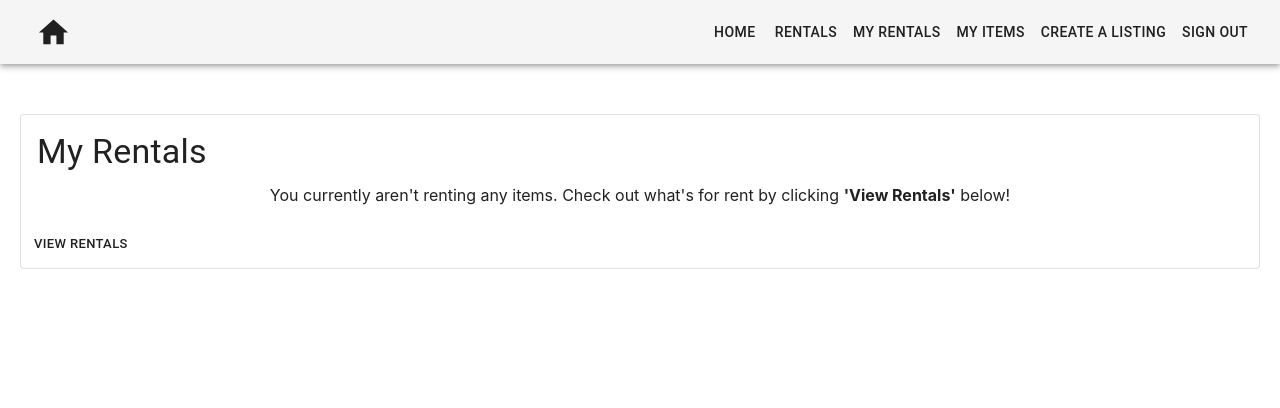
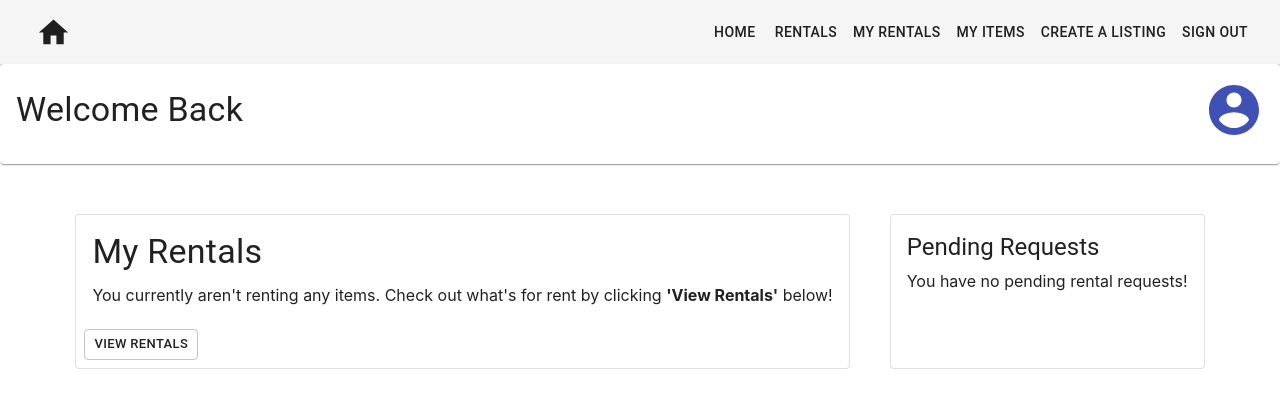
Before and after one commit to ptct-use-my-tech-3/use-my-tech-front-end-new, a React (Create React App) app: page /home in a window 1280 px wide. Shown: the top 408 px of the page. Built offline with nearby package versions, Linux system fonts and the light colour scheme; sample sign-in values are in the browser's storage.

Commit message:
set up basic styling for user dashboard

```diff
--- a/src/components/ImageUpload.js
+++ b/src/components/ImageUpload.js
@@ -42,7 +42,7 @@ const ImageUpload = props => {
 
                     <CardMedia>
                         <Paper>
-                            <img className={classes.img} src={props.listing.image}/>
+                            <img className={classes.img} src={props.listing.image} alt='item'/>
                         </Paper>
                     </CardMedia>
                 </Grid>
--- a/src/components/ItemsForRent.js
+++ b/src/components/ItemsForRent.js
@@ -1,9 +1,9 @@
 import React, { useEffect, useState } from 'react';
-import { Grid, Paper, TextField, Button } from '@material-ui/core';
+import { Grid, Paper, TextField } from '@material-ui/core';
 import ListingCard from './ListingCard';
 import dummyData from '../dummy/listingDummyData';
 
-const ItemsForRent = props => {
+const ItemsForRent = () => {
 	const paperStyle = {
 		padding: 20,
 		height: 'auto',
--- a/src/components/ListingCard.js
+++ b/src/components/ListingCard.js
@@ -23,13 +23,11 @@ const ListingCard = props => {
         padding: '0px auto',
         boxShadow: '2px 2px 4px black'
     };
-    const handleClick =()=>{
 
-    }
     return (
         <div style={cardStyle} onClick={props.handleClick}>
             <p style={nameStyle}> {props.listing.name} </p>
-            <img style={imageStyle} src={props.listing.image}/>
+            <img style={imageStyle} src={props.listing.image} alt='item'/>
         </div>
     );
 }
--- a/src/components/UserHome.js
+++ b/src/components/UserHome.js
@@ -5,39 +5,66 @@ import CardActions from '@material-ui/core/CardActions';
 import CardContent from '@material-ui/core/CardContent';
 import Button from '@material-ui/core/Button';
 import Typography from '@material-ui/core/Typography';
+import AccountCircleIcon from '@material-ui/icons/AccountCircle';
 
 const useStyles = makeStyles({
 	root: {
-	  minWidth: 275,
+		minWidth: 100,
 		margin: '50px 20px 20px 20px'
 	},
 	title: {
 	textAlign: 'left'
 	},
-	pos: {
-	  marginBottom: 12,
+
+	paragraph: {
+		textAlign: 'left'
 	},
-	paragraph: {
-		padding: '10px',
-		textAlign: 'left',
+	dashboardContainer: {
+		display: 'flex',
+		justifyContent: 'center'
+	},
+	titleCardContainer: {
+		display: 'flex',
+		justifyContent: 'space-between',
+		alignItems: 'center'
 	}
 });
 
 
-const UserHome = () => {
+const UserHome = (props) => {
 	const classes = useStyles();
 
+
+	const handleClick =(page)=>{
+		props.history.push(page);
+	}
 	return(
 		<div>
+		<Card>
+			<CardContent className={classes.titleCardContainer}>
+			<Typography variant='h4' className={classes.title}>Welcome Back</Typography>
+			<AccountCircleIcon style={{fontSize: 60 }} color='primary'/>
+			</CardContent>
+		</Card>
+
+		<div className={classes.dashboardContainer}>
 		<Card className={classes.root} variant="outlined">
 		<CardContent>
 			<Typography className={classes.title} variant='h4' gutterBottom>My Rentals</Typography>
-		<Typography variant='p' gutterBottom>You currently aren't renting any items. Check out what's for rent by clicking <strong>'View Rentals'</strong> below!</Typography>
+			<Typography variant='p' gutterBottom className={classes.paragraph}>You currently aren't renting any items. Check out what's for rent by clicking <strong>'View Rentals'</strong> below!</Typography>
 		</CardContent>
 		<CardActions>
-        <Button size="small">View Rentals</Button>
+        <Button variant='outlined' size="small" onClick={()=>handleClick('/rentals')}>View Rentals</Button>
 		</CardActions>
     </Card>
+
+	<Card className={classes.root} variant="outlined">
+		<CardContent>
+			<Typography className={classes.title} variant='h5' gutterBottom>Pending Requests</Typography>
+			<Typography variant='p' gutterBottom className={classes.paragraph}>You have no pending rental requests!</Typography>
+		</CardContent>
+    </Card>
+	</div>
 	</div>
 	)
 };
```
Lines whose indentation alone changed are shown as unchanged.
